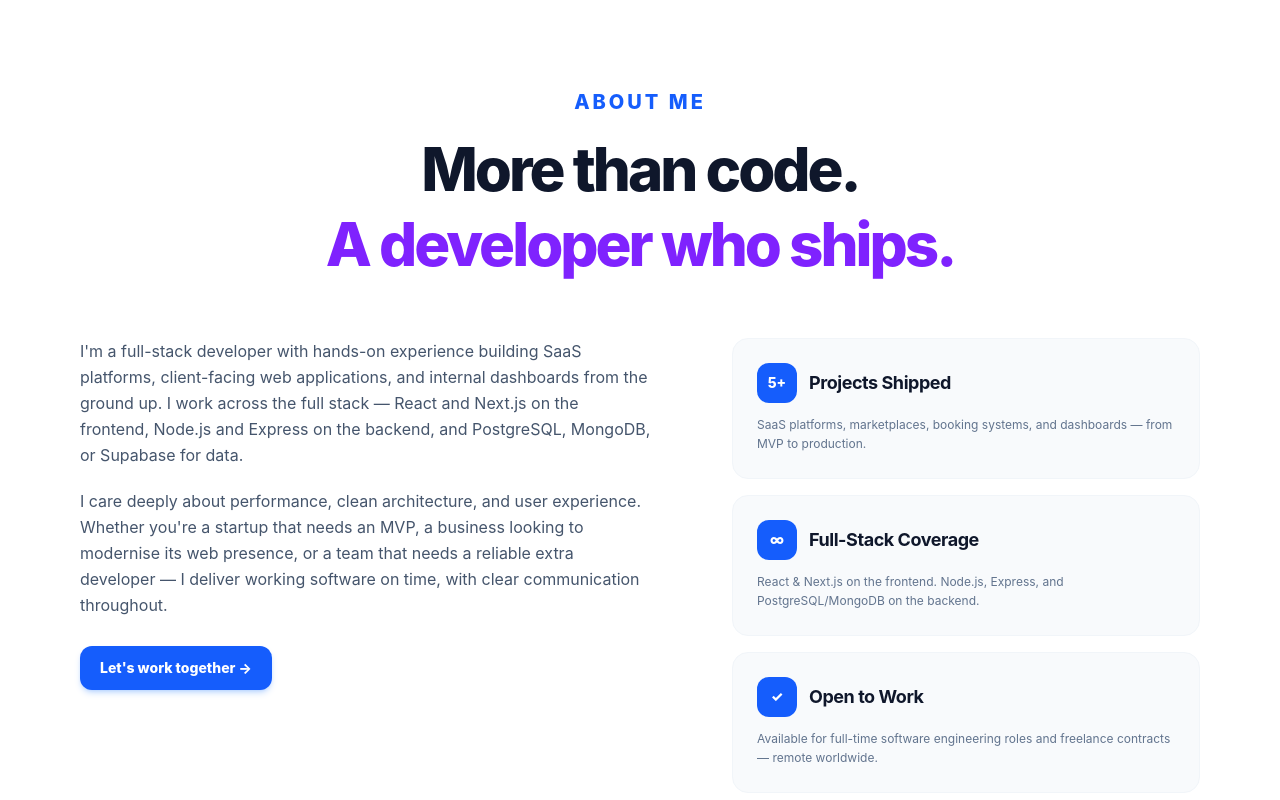
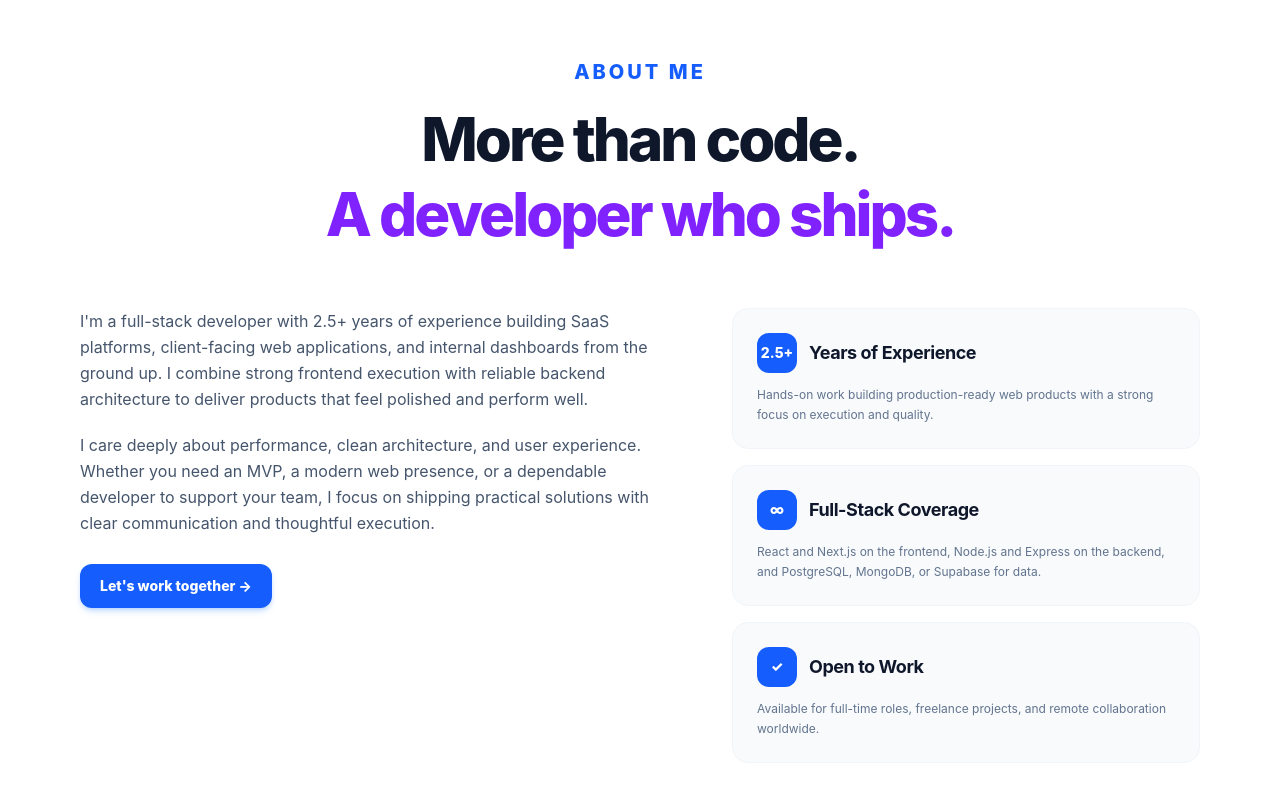
Before and after one commit to musawir696/personal_website, a React (Vite) app: page / in a window 1280 px wide. Shown: the part 874-1674 px from the top of the page. Built offline with nearby package versions, Linux system fonts and the light colour scheme.

Commit message:
Update About, Footer, and Hero components with new experience details and LinkedIn link

```diff
--- a/src/components/About.jsx
+++ b/src/components/About.jsx
@@ -1,19 +1,19 @@
 export default function About() {
   const highlights = [
     {
-      label: '5+',
-      title: 'Projects Shipped',
-      description: 'SaaS platforms, marketplaces, booking systems, and dashboards — from MVP to production.',
+      label: '2.5+',
+      title: 'Years of Experience',
+      description: 'Hands-on work building production-ready web products with a strong focus on execution and quality.',
     },
     {
       label: '∞',
       title: 'Full-Stack Coverage',
-      description: 'React & Next.js on the frontend. Node.js, Express, and PostgreSQL/MongoDB on the backend.',
+      description: 'React and Next.js on the frontend, Node.js and Express on the backend, and PostgreSQL, MongoDB, or Supabase for data.',
     },
     {
       label: '✓',
       title: 'Open to Work',
-      description: 'Available for full-time software engineering roles and freelance contracts — remote worldwide.',
+      description: 'Available for full-time roles, freelance projects, and remote collaboration worldwide.',
     },
   ]
 
@@ -36,10 +36,10 @@ export default function About() {
       <div className="grid gap-8 sm:gap-9 lg:grid-cols-[1.1fr_.9fr] lg:gap-20">
         <div className="text-base leading-relaxed text-slate-600">
           <p>
-            I&apos;m a full-stack developer with hands-on experience building SaaS platforms, client-facing web applications, and internal dashboards from the ground up. I work across the full stack — React and Next.js on the frontend, Node.js and Express on the backend, and PostgreSQL, MongoDB, or Supabase for data.
+            I&apos;m a full-stack developer with 2.5+ years of experience building SaaS platforms, client-facing web applications, and internal dashboards from the ground up. I combine strong frontend execution with reliable backend architecture to deliver products that feel polished and perform well.
           </p>
           <p className="mt-4 sm:mt-5">
-            I care deeply about performance, clean architecture, and user experience. Whether you&apos;re a startup that needs an MVP, a business looking to modernise its web presence, or a team that needs a reliable extra developer — I deliver working software on time, with clear communication throughout.
+            I care deeply about performance, clean architecture, and user experience. Whether you need an MVP, a modern web presence, or a dependable developer to support your team, I focus on shipping practical solutions with clear communication and thoughtful execution.
           </p>
           <a
             className="mt-6 sm:mt-7 inline-flex items-center gap-2 rounded-xl bg-blue-600 px-5 py-3 text-sm font-extrabold text-white shadow-md shadow-blue-500/25 hover:bg-blue-700 transition-colors"
--- a/src/components/Footer.jsx
+++ b/src/components/Footer.jsx
@@ -20,7 +20,7 @@ export default function Footer() {
     },
     {
       label: 'Connect on LinkedIn',
-      href: 'https://www.linkedin.com/in/your-linkedin-handle',   // ← UPDATE THIS
+      href: 'https://www.linkedin.com/in/abdul-musawir-11027a247?utm_source=share_via&utm_content=profile&utm_medium=member_android',
       icon: (
         <svg className="h-5 w-5" fill="currentColor" viewBox="0 0 24 24">
           <path d="M20.447 20.452h-3.554v-5.569c0-1.328-.027-3.037-1.852-3.037-1.853 0-2.136 1.445-2.136 2.939v5.667H9.351V9h3.414v1.561h.046c.477-.9 1.637-1.85 3.37-1.85 3.601 0 4.267 2.37 4.267 5.455v6.286zM5.337 7.433a2.062 2.062 0 0 1-2.063-2.065 2.064 2.064 0 1 1 2.063 2.065zm1.782 13.019H3.555V9h3.564v11.452zM22.225 0H1.771C.792 0 0 .774 0 1.729v20.542C0 23.227.792 24 1.771 24h20.451C23.2 24 24 23.227 24 22.271V1.729C24 .774 23.2 0 22.222 0h.003z" />
--- a/src/components/Hero.jsx
+++ b/src/components/Hero.jsx
@@ -46,7 +46,7 @@ export default function Hero() {
 
           {/* Subtitle — clear identity statement */}
           <p className="mt-6 sm:mt-7 max-w-lg mx-auto lg:mx-0 text-base leading-relaxed text-slate-600 sm:text-lg">
-            I&apos;m <strong className="text-slate-800">Abdul Musawir</strong> — a full-stack developer specialising in React, Next.js, and Node.js. I build fast, reliable web applications for startups, product teams, and growing businesses.
+            I&apos;m <strong className="text-slate-800">Abdul Musawir</strong> — a full-stack developer with 2.5+ years of experience building SaaS products, modern web apps, and internal tools for startups and growing teams.
           </p>
 
           {/* CTAs */}
```
